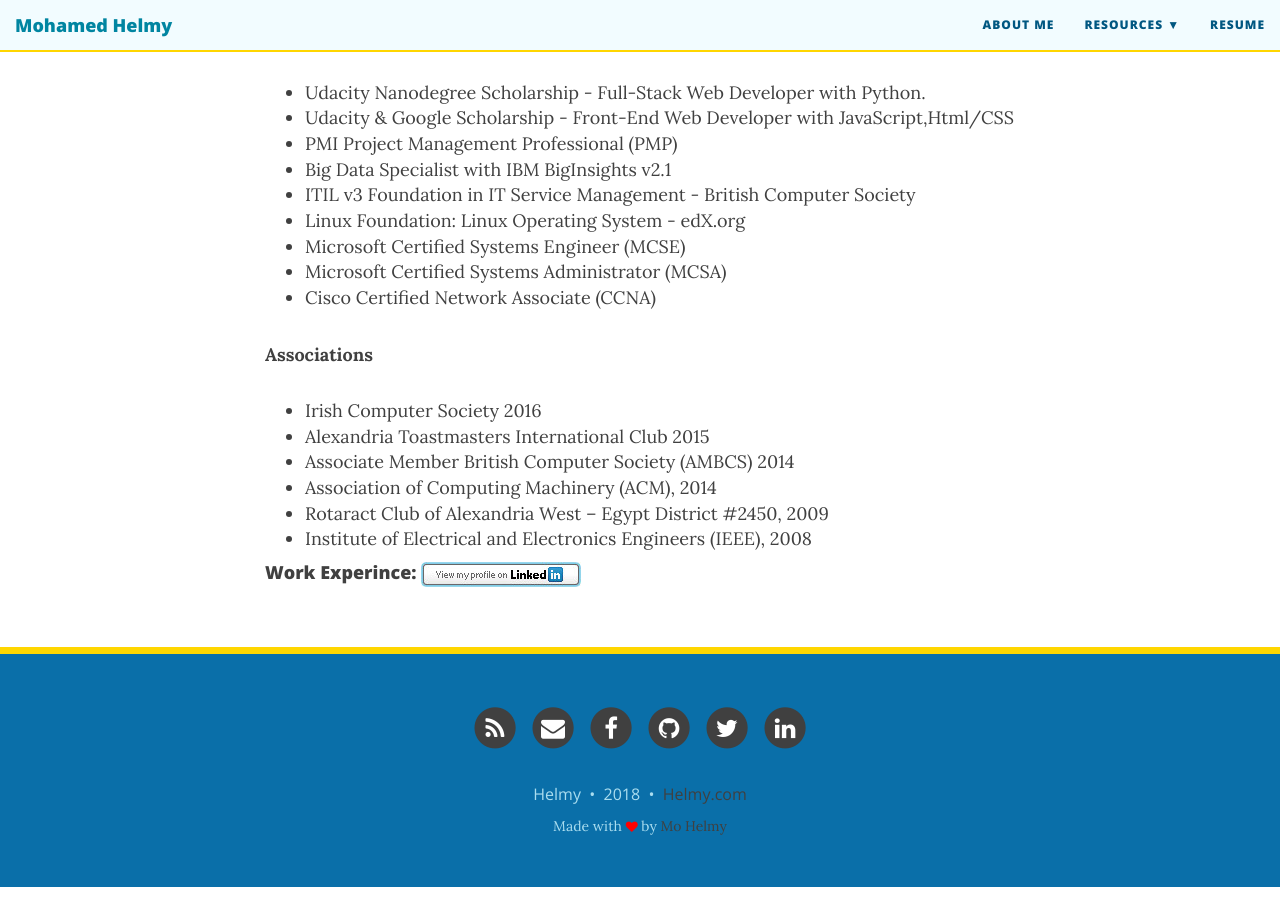
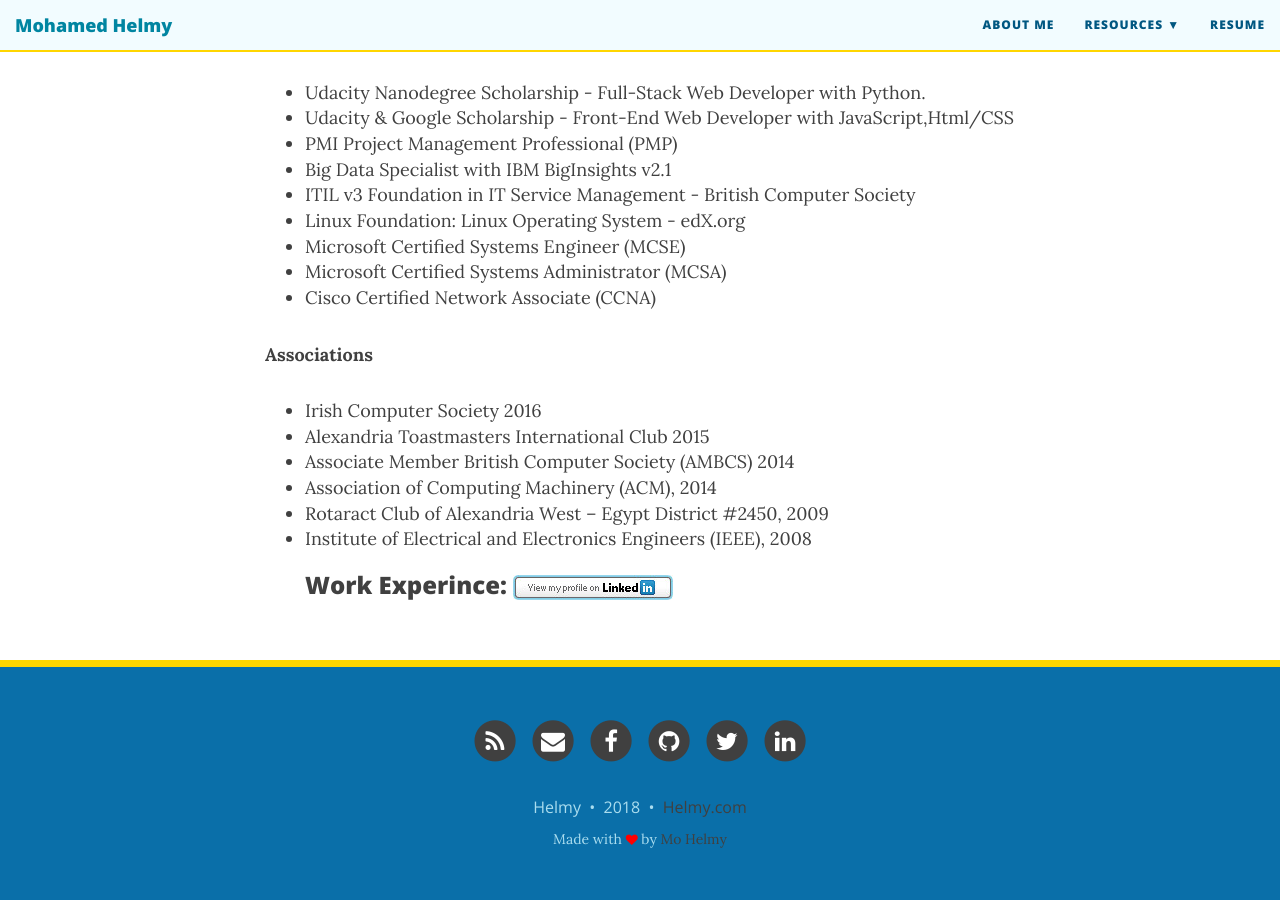
Before and after one commit to M-Helmy/m-helmy.github.io, a Jekyll site: the page built from resume.md, in a window 1280 px wide and 900 px high, scrolled down 1530 px. Built offline with Jekyll 4.4.1, drawn with Linux system fonts in a browser that asks for light colours; nearby versions of some CDN libraries.

Commit message:
Update resume.md

```diff
--- a/resume.md
+++ b/resume.md
@@ -57,5 +57,5 @@
 * Association of Computing Machinery (ACM), 2014
 * Rotaract Club of Alexandria West – Egypt District #2450, 2009
 * Institute of Electrical and Electronics Engineers (IEEE), 2008
-
-#### Work Experince: <a href="https://www.linkedin.com/in/mohamedhelmy/" rel="nofollow" target="_blank"><img src="https://m-helmy.github.io/img/linkedin.jpg" alt="LinkedIn Add to Profile button"></a>
+<br/>
+### Work Experince: <a href="https://www.linkedin.com/in/mohamedhelmy/" rel="nofollow" target="_blank"><img src="https://m-helmy.github.io/img/linkedin.jpg" alt="LinkedIn Add to Profile button"></a>
```
